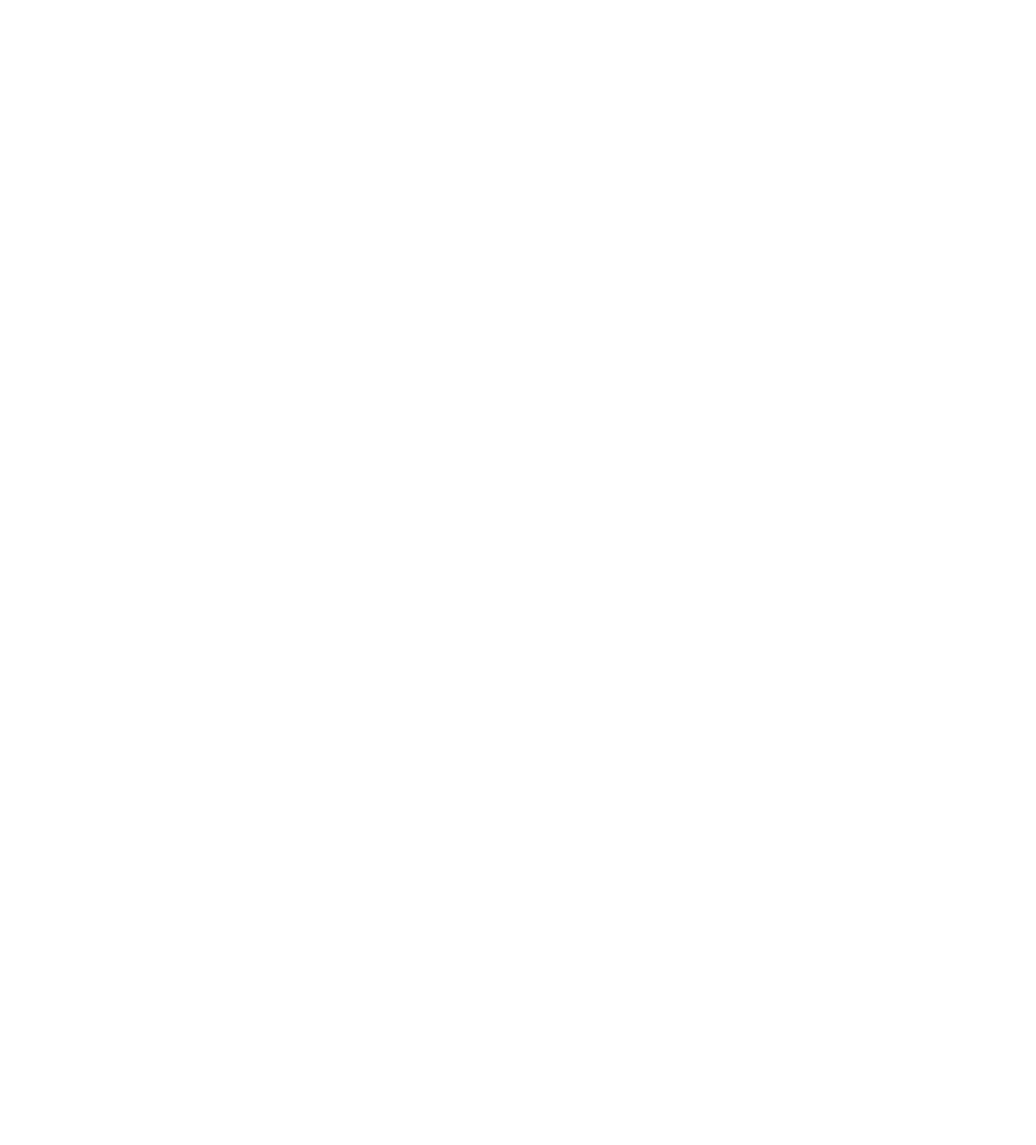
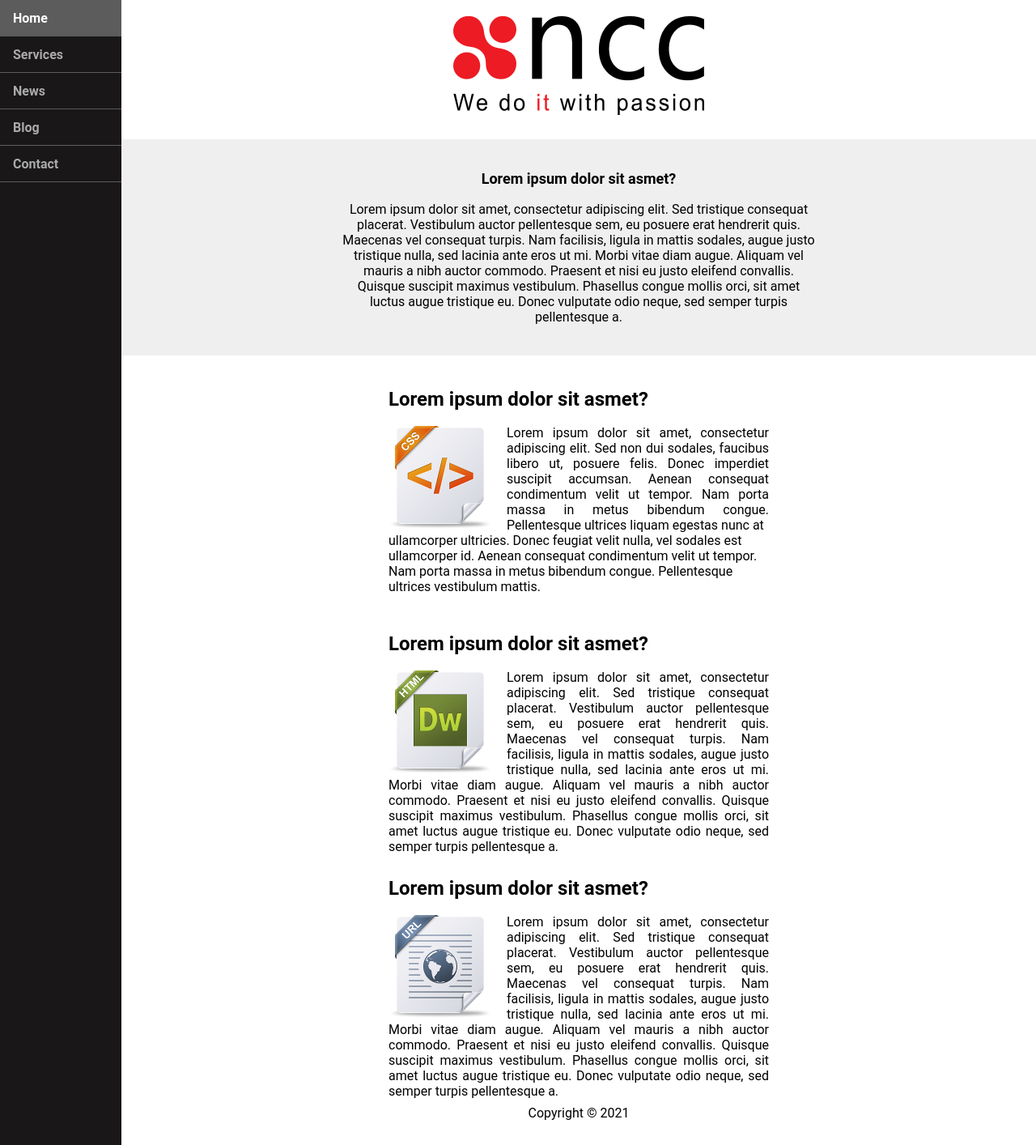
Before and after one commit to thuyfc/ncc, a plain HTML site: page index.html in a window 1280 px wide. Shown: the whole page at 81% size. Before the commit the page ends 800 px from the top, so only its background shows below. Drawn offline with Linux system fonts and the light colour scheme.

Commit message:
Ghi chú về commit

```diff
--- a/index.html
+++ b/index.html
@@ -1,12 +1,126 @@
 <!DOCTYPE html>
 <html lang="en">
-<head>
-    <meta charset="UTF-8">
-    <meta http-equiv="X-UA-Compatible" content="IE=edge">
-    <meta name="viewport" content="width=device-width, initial-scale=1.0">
+  <head>
+    <meta charset="UTF-8" />
+    <meta http-equiv="X-UA-Compatible" content="IE=edge" />
+    <meta name="viewport" content="width=device-width, initial-scale=1.0" />
     <title>Document</title>
-</head>
-<body>
+    <link rel="stylesheet" href="style.css" />
+  </head>
 
-</body>
+  <body>
+    <div class="wrapper">
+      <div class="sidebar" style="background-color: #191718">
+        <div class="menu">
+          <div class="menu-item menu-item-active">
+            <a href="#">Home</a>
+          </div>
+          <div class="menu-item">
+            <a href="#">Services</a>
+          </div>
+          <div class="menu-item">
+            <a href="#">News</a>
+          </div>
+          <div class="menu-item">
+            <a href="#">Blog</a>
+          </div>
+          <div class="menu-item">
+            <a href="#">Contact</a>
+          </div>
+        </div>
+      </div>
+      <div class="main">
+        <div class="main-top">
+          <div class="content">
+            <div class="content-header">
+              <img src="img/logoNCC.png" alt="logoNCC" />
+            </div>
+            <div class="summary">
+              <div class="summary-title">Lorem ipsum dolor sit asmet?</div>
+              <div class="summary-content">
+                Lorem ipsum dolor sit amet, consectetur adipiscing elit. Sed
+                tristique consequat placerat. Vestibulum auctor pellentesque
+                sem, eu posuere erat hendrerit quis. Maecenas vel consequat
+                turpis. Nam facilisis, ligula in mattis sodales, augue justo
+                tristique nulla, sed lacinia ante eros ut mi. Morbi vitae diam
+                augue. Aliquam vel mauris a nibh auctor commodo. Praesent et
+                nisi eu justo eleifend convallis. Quisque suscipit maximus
+                vestibulum. Phasellus congue mollis orci, sit amet luctus augue
+                tristique eu. Donec vulputate odio neque, sed semper turpis
+                pellentesque a.
+              </div>
+            </div>
+            <div class="text-items">
+              <div class="list-icon">
+                <h2>Lorem ipsum dolor sit asmet?</h2>
+                <div>
+                  <div>
+                    <img class="text-icons" src="img/css-icon.png" alt="css" />
+                  </div>
+                  <div class="text-align">
+                    <p>
+                      Lorem ipsum dolor sit amet, consectetur adipiscing elit.
+                      Sed non dui sodales, faucibus libero ut, posuere felis.
+                      Donec imperdiet suscipit accumsan. Aenean consequat
+                      condimentum velit ut tempor. Nam porta massa in metus
+                      bibendum congue. Pellentesque ultrices liquam egestas nunc
+                      at
+                    </p>
+                  </div>
+                </div>
+                <div>
+                  ullamcorper ultricies. Donec feugiat velit nulla, vel sodales
+                  est ullamcorper id. Aenean consequat condimentum velit ut
+                  tempor. Nam porta massa in metus bibendum congue. Pellentesque
+                  ultrices vestibulum mattis.
+                </div>
+              </div>
+              <div class="list-icon">
+                <h2>Lorem ipsum dolor sit asmet?</h2>
+
+                <div>
+                  <img class="text-icons" src="img/html-icon.png" alt="css" />
+
+                  <div class="text-align">
+                    Lorem ipsum dolor sit amet, consectetur adipiscing elit. Sed
+                    tristique consequat placerat. Vestibulum auctor pellentesque
+                    sem, eu posuere erat hendrerit quis. Maecenas vel consequat
+                    turpis. Nam facilisis, ligula in mattis sodales, augue justo
+                    tristique nulla, sed lacinia ante eros ut mi. Morbi vitae
+                    diam augue. Aliquam vel mauris a nibh auctor commodo.
+                    Praesent et nisi eu justo eleifend convallis. Quisque
+                    suscipit maximus vestibulum. Phasellus congue mollis orci,
+                    sit amet luctus augue tristique eu. Donec vulputate odio
+                    neque, sed semper turpis pellentesque a.
+                  </div>
+                </div>
+              </div>
+              <div class="list-icon">
+                <h2>Lorem ipsum dolor sit asmet?</h2>
+
+                <div>
+                  <img class="text-icons" src="img/url-icon.png" alt="css" />
+                  <div class="text-align">
+                    Lorem ipsum dolor sit amet, consectetur adipiscing elit. Sed
+                    tristique consequat placerat. Vestibulum auctor pellentesque
+                    sem, eu posuere erat hendrerit quis. Maecenas vel consequat
+                    turpis. Nam facilisis, ligula in mattis sodales, augue justo
+                    tristique nulla, sed lacinia ante eros ut mi. Morbi vitae
+                    diam augue. Aliquam vel mauris a nibh auctor commodo.
+                    Praesent et nisi eu justo eleifend convallis. Quisque
+                    suscipit maximus vestibulum. Phasellus congue mollis orci,
+                    sit amet luctus augue tristique eu. Donec vulputate odio
+                    neque, sed semper turpis pellentesque a.
+                  </div>
+                </div>
+              </div>
+            </div>
+          </div>
+        </div>
+        <div class="main-bottom">
+          <div>Copyright © 2021</div>
+        </div>
+      </div>
+    </div>
+  </body>
 </html>
--- /dev/null
+++ b/style.css
@@ -0,0 +1,157 @@
+* {
+  margin: 0px;
+  font-family: Roboto;
+}
+
+.wrapper {
+  min-height: 100vh;
+  display: flex;
+}
+
+.sidebar {
+  width: 150px;
+}
+
+.menu-item {
+  width: 100%;
+  height: 44px;
+  border-bottom: 1px solid #5c5c5c;
+}
+
+.menu-item > a {
+  display: block;
+  height: 100%;
+  padding-left: 16px;
+  cursor: pointer;
+  display: flex;
+  align-items: center;
+  font-size: 16px;
+  line-height: 19px;
+  font-weight: 700;
+  color: #aaaaaa;
+  text-decoration: none;
+}
+
+.menu-item > a:hover {
+  background-color: #5c5c5c;
+  color: #ffffff;
+}
+
+.menu-item-active > a {
+  color: #ffffff;
+}
+
+.main {
+  height: auto;
+  width: calc(100% - 150px);
+}
+
+.main-top {
+  display: flex;
+  justify-content: center;
+  height: calc(100% - 79px);
+}
+
+.content {
+  max-width: 1510px;
+  display: flex;
+  flex-direction: column;
+  align-items: center;
+}
+
+.content-header {
+  margin-bottom: 30px;
+  width: 100%;
+  height: 142px;
+  display: flex;
+  justify-content: center;
+  align-items: center;
+}
+
+.content-header > img {
+  margin-top: 20px;
+  max-width: 310px;
+  height: 122px;
+}
+
+.summary {
+  max-width: 100%;
+  height: auto;
+  background-color: #efefef;
+  display: flex;
+  flex-direction: column;
+  align-items: center;
+}
+
+.summary-title {
+  padding-top: 38px;
+  font-size: 18px;
+  line-height: 21px;
+  font-weight: 700;
+}
+
+.summary-content {
+  padding-top: 18px;
+  padding-bottom: 38px;
+  padding: 18px 269px 38px 269px;
+  max-width: 100%;
+  min-height: 95px;
+  text-align: center;
+  font-size: 16px;
+  line-height: 19px;
+  font-weight: 400;
+}
+
+.text-items {
+  margin-top: 40px;
+  width: 100%;
+  display: flex;
+  justify-content: space-between;
+}
+
+.list-icon {
+  width: 470px;
+  height: 252px;
+}
+
+.text-icons {
+  float: left;
+  padding-right: 18px;
+}
+.text-align {
+  text-align: justify;
+  font-size: 16px;
+  margin-top: 18px;
+  /* width: 326px;
+  height: 113px; */
+}
+
+.main-bottom {
+  width: 100%;
+  height: 79px;
+  display: flex;
+  justify-content: center;
+}
+
+.main-bottom > div {
+  max-width: 1510px;
+  width: 100%;
+  height: 100%;
+  display: flex;
+  align-items: center;
+  font-size: 16px;
+  line-height: 19px;
+  font-weight: 400;
+}
+
+@media only screen and (max-width: 1700px) {
+  .text-items {
+    flex-direction: column;
+    align-items: center;
+    gap: 50px;
+  }
+
+  .main-bottom > div {
+    justify-content: center;
+  }
+}
```
Also changed, not shown: img/css-icon.png (added), img/html-icon.png (added), img/logoNCC.png (added), img/url-icon.png (added).
